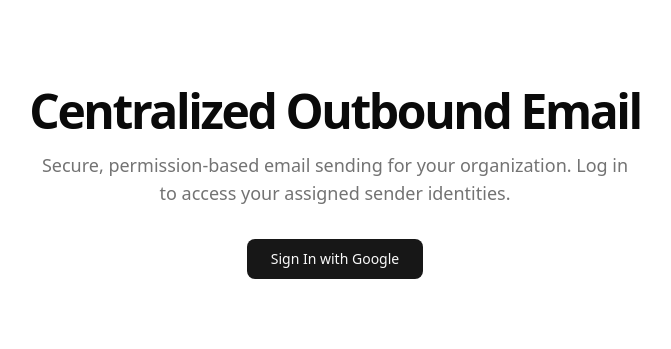
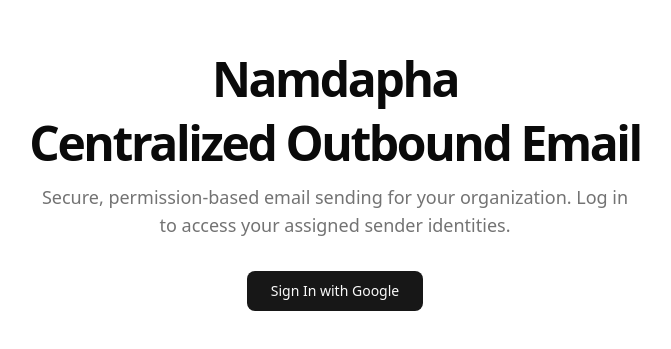
Before and after one commit to shivangsaraswat/nmail, a Next.js app: page / in a window 1280 px wide. Shown: the part 217-566 px from the top of the page, without its empty margins (305-976 px from the left). Built offline with nearby package versions, Linux system fonts and the light colour scheme; no server answers.

Commit message:
feat: Add 'Namdapha' title to the homepage.

```diff
--- a/src/app/page.tsx
+++ b/src/app/page.tsx
@@ -13,6 +13,9 @@ export default async function Home() {
 
   return (
     <div className="flex min-h-screen flex-col items-center justify-center p-24 text-center">
+      <h1 className="text-4xl font-bold tracking-tighter sm:text-5xl mb-4">
+        Namdapha
+      </h1>
       <h1 className="text-4xl font-bold tracking-tighter sm:text-5xl mb-4">
         Centralized Outbound Email
       </h1>
```
